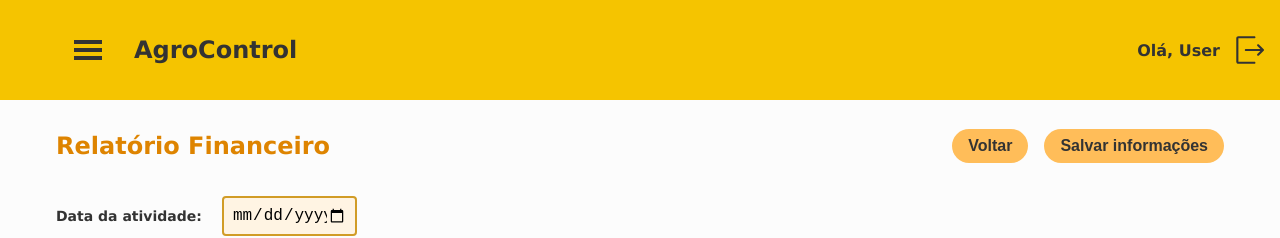
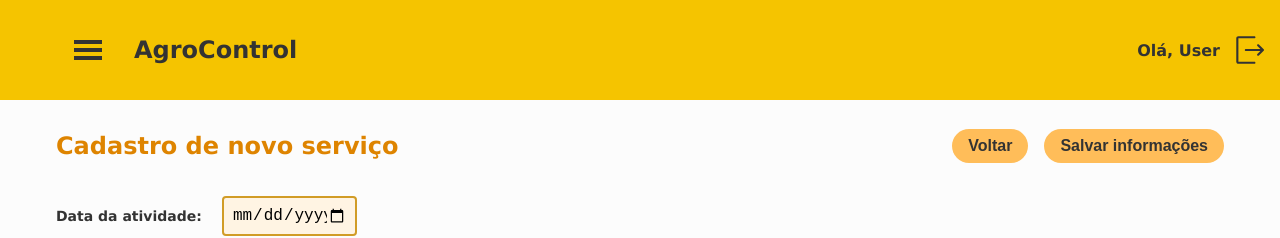
Before and after one commit to S204-Inatel-2024-2/AgroControl, a React (Create React App) app in the folder frontend/: page /services in a window 1280 px wide. Both pictures are taken after a click on the button "Cadastrar". Shown: the top 238 px of the page. Built offline with nearby package versions, Linux system fonts and the light colour scheme; no server answers.

Commit message:
Ajustando conflitos de merge

```diff
--- a/frontend/src/components/ServicesList/index.tsx
+++ b/frontend/src/components/ServicesList/index.tsx
@@ -26,9 +26,6 @@ const formattedData = data.map(item => ({
     ...item,
     col4: formatCurrency(item.col4)
 }))
-
-
-
 
 export function ServicesList(): JSX.Element {
 
@@ -59,8 +56,8 @@ export function ServicesList(): JSX.Element {
             <Styled.TitleDiv>
                 <Styled.Title>Gerenciamento de Serviços</Styled.Title>
                 <Styled.ButtonDiv>
+                    <Styled.Text onClick={exportPDF}><BiExport />Exportar</Styled.Text>
                     <Styled.Button onClick={() => navigate('/registerFinances')}>Cadastrar</Styled.Button>
-                    <Styled.Text onClick={exportPDF}><BiExport />Exportar</Styled.Text>
                 </Styled.ButtonDiv>
             </Styled.TitleDiv>
             <Styled.Content>
--- a/frontend/src/components/Sidebar/index.tsx
+++ b/frontend/src/components/Sidebar/index.tsx
@@ -98,7 +98,7 @@ const Sidebar = <T,>({ isOpen }: Props<T>) => {
           <IconWrapper><FaMoneyBillWave /></IconWrapper>
           Controle Financeiro
         </SidebarItem>
-        <SidebarItem to="/employeeregistration">
+        <SidebarItem to="/services">
           <IconWrapper><MdHomeRepairService /></IconWrapper>
           Gerenciamento de Serviços
         </SidebarItem>
--- a/frontend/src/pages/RegisterFinances/index.tsx
+++ b/frontend/src/pages/RegisterFinances/index.tsx
@@ -90,7 +90,7 @@ export function RegisterFinances(): JSX.Element {
         <Header />
         <Body>
           <SubTitle>
-            <h2>Relatório Financeiro</h2>
+            <h2>Cadastro de novo serviço</h2>
             <div>
               <Button>Voltar</Button>
               <Button type="submit" form="meuForm">
```
